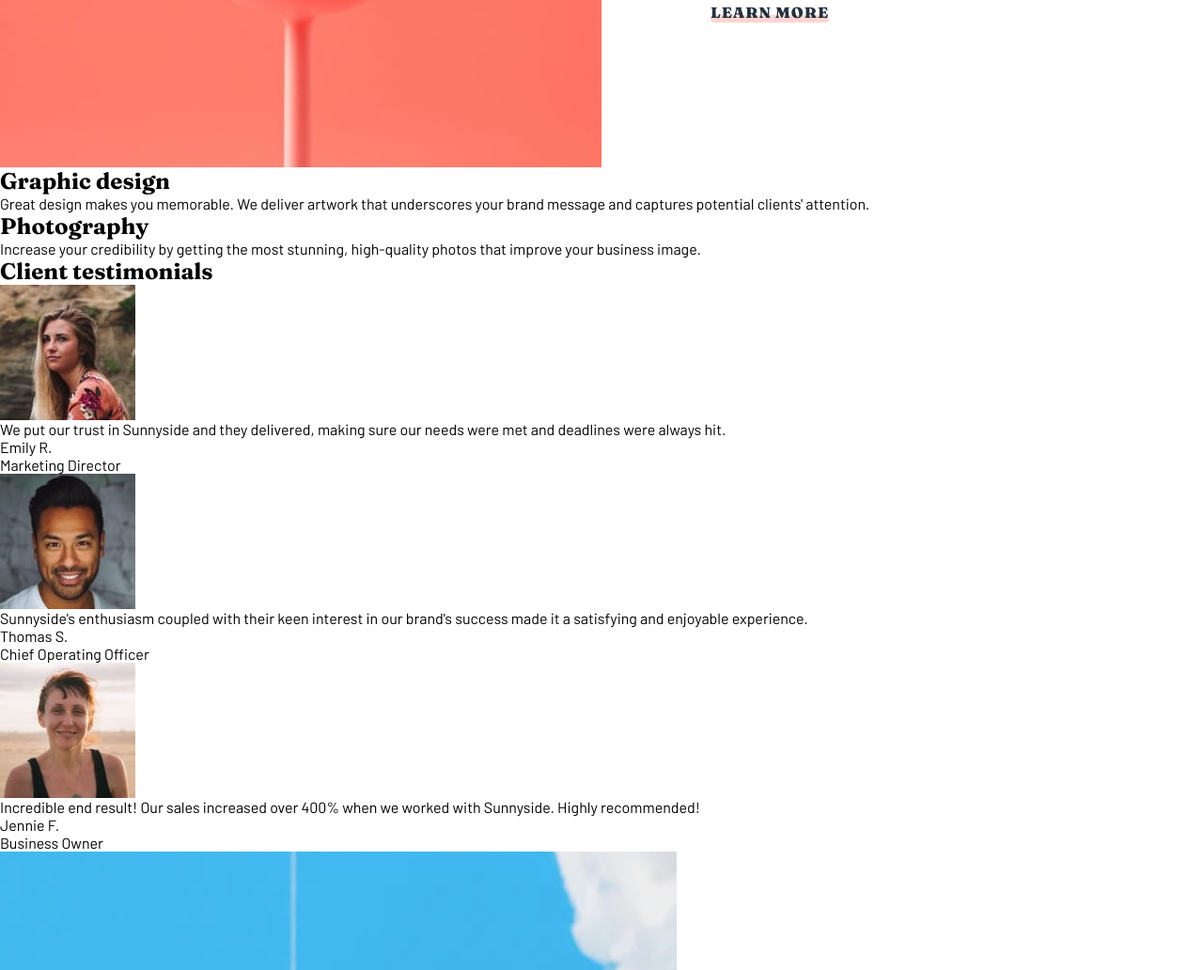
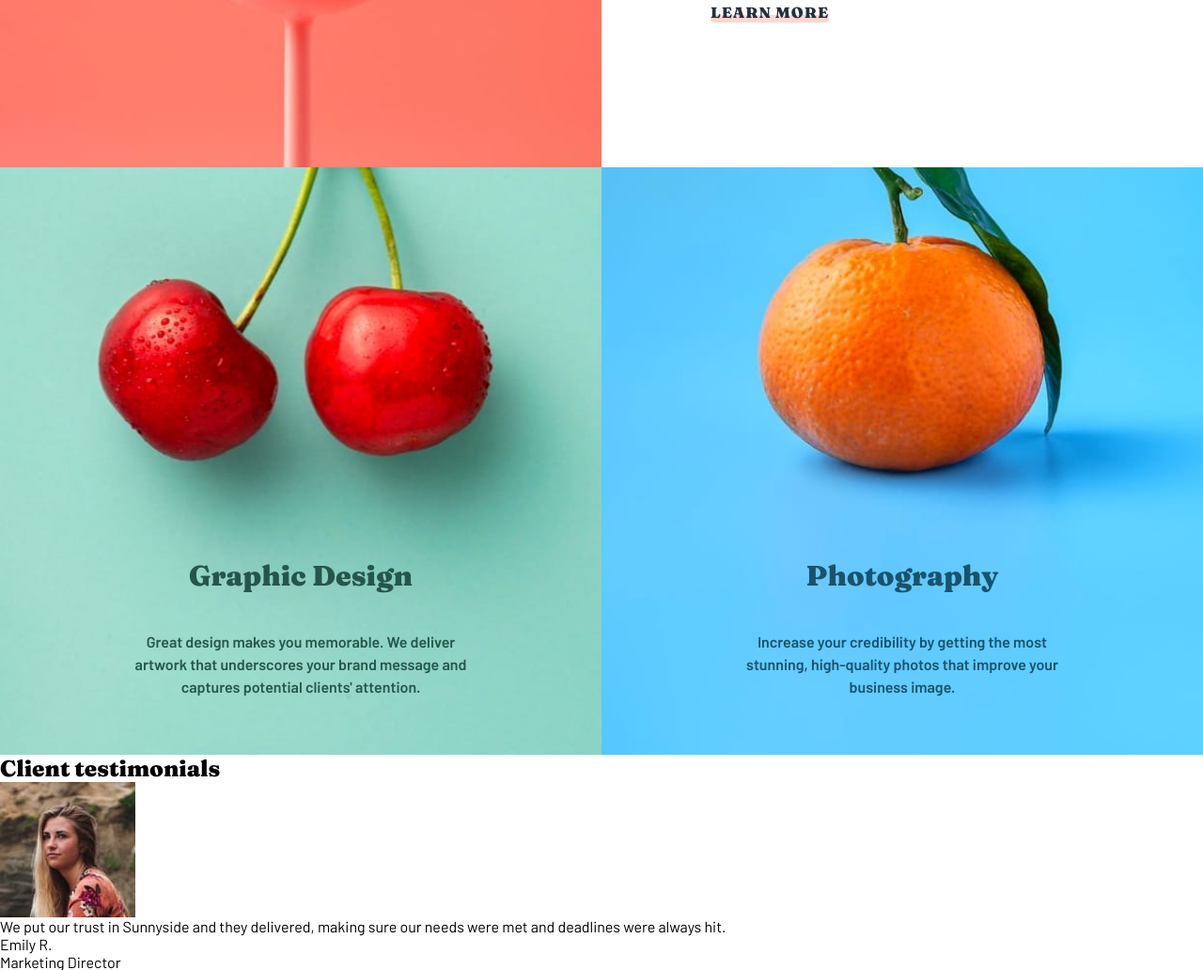
Before and after one commit to karolbanat/sunnyside-agency-landing-page, a plain HTML site: page index.html in a window 1280 px wide. Shown: the part 1858-2890 px from the top of the page at 94% size. Drawn offline with Linux system fonts and the light colour scheme.

Commit message:
Styled services section

```diff
--- a/index.html
+++ b/index.html
@@ -56,7 +56,7 @@
 
 		<section class="services" aria-label="Services">
 			<article class="services__content services__content--graphic">
-				<h2 class="services__heading">Graphic design</h2>
+				<h2 class="services__heading">Graphic Design</h2>
 				<p>Great design makes you memorable. We deliver artwork that underscores your brand message and captures
 					potential clients' attention.</p>
 			</article>
--- a/sass/main.scss
+++ b/sass/main.scss
@@ -31,6 +31,9 @@
 	--clr-about-link-pink: hsla(7, 99%, 70%, 0.3);
 	--clr-about-link-yellow-hover: var(--clr-primary-200);
 	--clr-about-link-pink-hover: var(--clr-primary-100);
+
+	--graphic-service: var(--clr-primary-400);
+	--photography-service: var(--clr-primary-500);
 }
 
 // RESET
@@ -79,12 +82,12 @@ h1,
 h2,
 h3 {
 	font-family: var(--ff-heading);
+	font-weight: 900;
 }
 
 h1 {
 	margin-block: clamp(6rem, 10vw, 9rem);
 	font-size: clamp(3.6rem, 10vw, 5.4rem);
-	font-weight: 900;
 	letter-spacing: 8px;
 	text-transform: uppercase;
 	color: var(--main-heading);
@@ -120,6 +123,7 @@ h1 {
 	display: flex;
 	justify-content: space-between;
 	align-items: center;
+
 	padding-block: 2em;
 	width: 100%;
 
@@ -279,3 +283,48 @@ h1 {
 		}
 	}
 }
+
+// services
+.services {
+	@media (min-width: 50em) {
+		display: grid;
+		grid-template-columns: repeat(2, 1fr);
+	}
+
+	&__content {
+		padding: 26em 1.25em 3.75em;
+		text-align: center;
+		background-size: cover;
+		background-position: center;
+
+		& p {
+			margin-inline: auto;
+			max-width: 40ch;
+			font-weight: 600;
+			line-height: 1.5;
+		}
+
+		&--graphic {
+			color: var(--graphic-service);
+			background-image: url('../images/mobile/image-graphic-design.jpg');
+
+			@media (min-width: 50em) {
+				background-image: url('../images/desktop/image-graphic-design.jpg');
+			}
+		}
+
+		&--photography {
+			color: var(--photography-service);
+			background-image: url('../images/mobile/image-photography.jpg');
+
+			@media (min-width: 50em) {
+				background-image: url('../images/desktop/image-photography.jpg');
+			}
+		}
+	}
+
+	&__heading {
+		margin-bottom: 4rem;
+		font-size: 3rem;
+	}
+}
```
Also changed, not shown: css/main.css, 1 other file.
